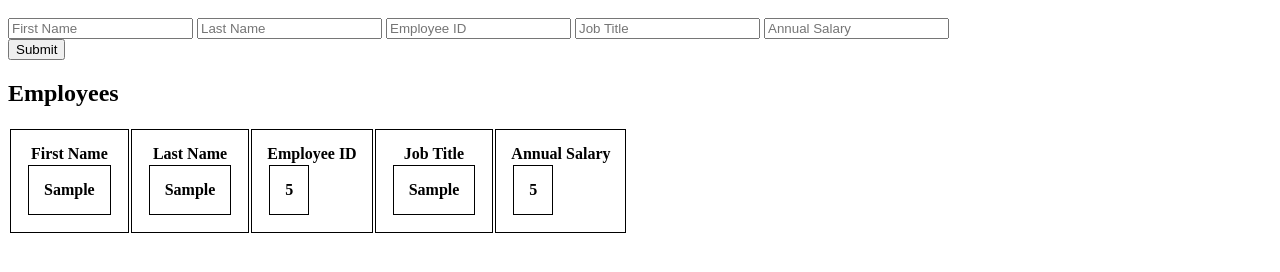
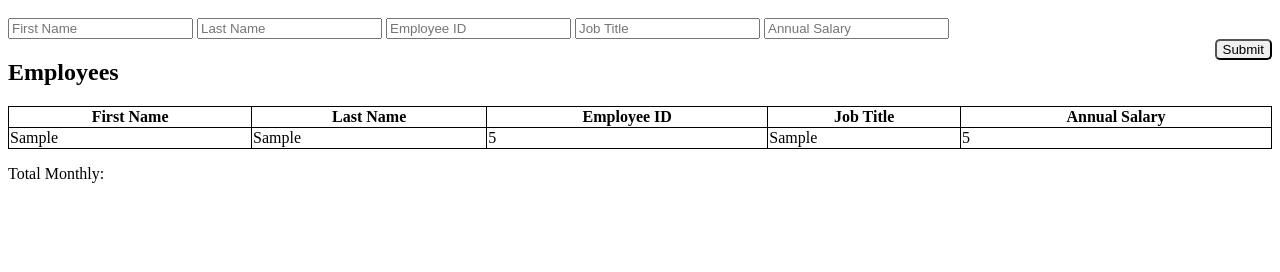
Before and after one commit to zoofly/jquery-salary-calculator, a plain HTML site: page index.html in a window 1280 px wide. Both pictures are taken after typing "Sample", "Sample", "5", "Sample", "5" into the empty fields and a click on the button "Submit". Shown: the part 180-452 px from the top of the page. Drawn offline with nearby package versions, Linux system fonts and the light colour scheme.

Commit message:
got table to work

```diff
--- a/index.html
+++ b/index.html
@@ -34,13 +34,15 @@
 
 </section>
 
-<button id='submitAll'> Submit </button>
+<button id='submitAll' style= ""> Submit </button>
 
 <section class="listOfEmployees">
     <h1> Employees </h1>
 
     <table class='tableOfEmployees'>
-        <tr>
+
+        <tb>
+        <tr id=tableHeaders>
             <th class='tdFirst'> First Name</th>
             <th class='tdLast'> Last Name</th>
             <th class='tdEmployeeID'> Employee ID</th>
@@ -48,10 +50,15 @@
             <th class='tdSalary'> Annual Salary</th>
         </tr>
 
+        <tr class='arrayObjects'></tr>
 
-
+        </tb>
     </table>
 
+<section id=monthlyTotal>
+    <p id=Total> Total Monthly: </p>
+
+</section>
 
 </section>
 
--- a/scripts/script.js
+++ b/scripts/script.js
@@ -30,11 +30,11 @@ function addEmployee(){
 
 function attachToTable(){
     for (let person of employees){
-        $('.tdFirst').append(`<tr><td> ${person.firstName}</td></tr>`);
-        $('.tdLast').append(`<tr><td> ${person.lastName}</td></tr>`);
-        $('.tdEmployeeID').append(`<tr><td> ${person.employeeID}</td></tr>`);
-        $('.tdJobTitle').append(`<tr><td> ${person.jobTitle}</td></tr>`);
-        $('.tdSalary').append(`<tr><td> ${person.annualSalary}</td></tr>`);
+        $('.arrayObjects').append(`<td> ${person.firstName}</td>`);
+        $('.arrayObjects').append(`<td> ${person.lastName}</td>`);
+        $('.arrayObjects').append(`<td> ${person.employeeID}</td>`);
+        $('.arrayObjects').append(`<td> ${person.jobTitle}</td>`);
+        $('.arrayObjects').append(`<td> ${person.annualSalary}</td>`);
     }
 }
 
@@ -44,5 +44,4 @@ function emptyInput(){
     $('#iDInput').val('');
     $('#jobTitleInput').val('');
     $('#annualSalaryInput').val('');
-
 }
--- a/scripts/styles.css
+++ b/scripts/styles.css
@@ -7,7 +7,19 @@ header{
 
 }
 
+button{
+    float: right;
+    border-radius: 5px;
+}
+
 th, td{
     border: 1px solid black;
-    padding: 15px;
+
 }
+
+table{
+    border: 1px solid black;
+    width: 100%;
+    border-collapse: collapse;
+
+}
```
